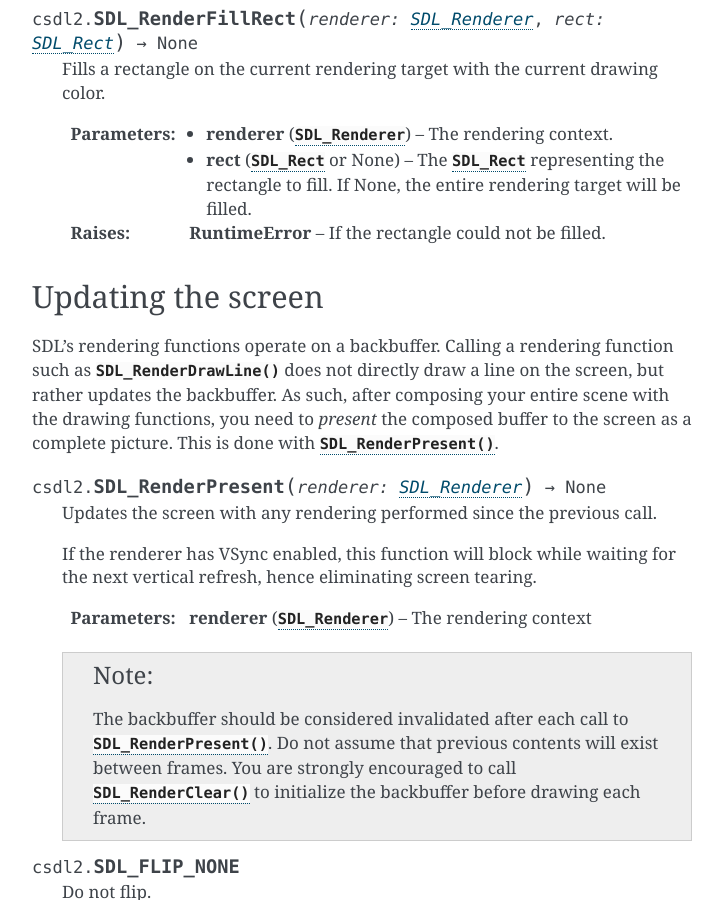
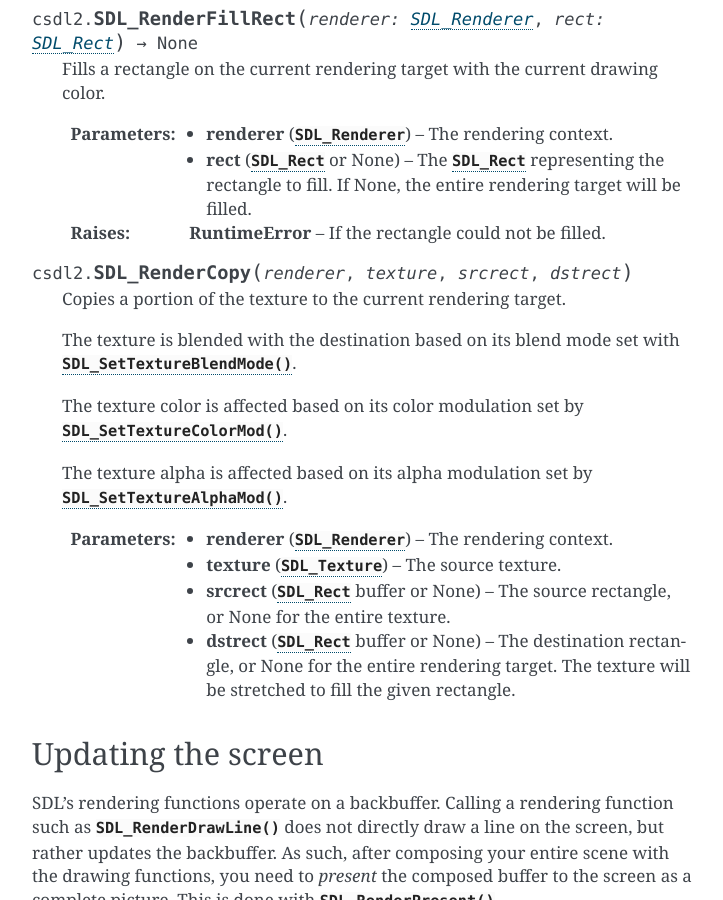
Before and after one commit to pyokagan/pycsdl2, a Sphinx documentation site: the page built from docs/api/render.rst, in a window 1280 px wide and 900 px high, scrolled down 6371 px. Shown: the whole window, without its empty margins (388-1111 px from the left). Built offline with Sphinx 7.4.7, drawn with Linux system fonts in a browser that asks for light colours.

Commit message:
render: implement SDL_RenderCopy()

```diff
--- a/docs/api/render.rst
+++ b/docs/api/render.rst
@@ -318,6 +318,30 @@ Drawing
    :type rect: :class:`SDL_Rect` or None
    :raises RuntimeError: If the rectangle could not be filled.
 
+.. function:: SDL_RenderCopy(renderer, texture, srcrect, dstrect)
+
+   Copies a portion of the texture to the current rendering target.
+
+   The texture is blended with the destination based on its blend mode set with
+   :func:`SDL_SetTextureBlendMode`.
+
+   The texture color is affected based on its color modulation set by
+   :func:`SDL_SetTextureColorMod`.
+
+   The texture alpha is affected based on its alpha modulation set by
+   :func:`SDL_SetTextureAlphaMod`.
+
+   :param renderer: The rendering context.
+   :type renderer: :class:`SDL_Renderer`
+   :param texture: The source texture.
+   :type texture: :class:`SDL_Texture`
+   :param srcrect: The source rectangle, or None for the entire texture.
+   :type srcrect: :class:`SDL_Rect` buffer or None
+   :param dstrect: The destination rectangle, or None for the entire rendering
+                   target. The texture will be stretched to fill the given
+                   rectangle.
+   :type dstrect: :class:`SDL_Rect` buffer or None
+
 Updating the screen
 -------------------
 SDL's rendering functions operate on a backbuffer. Calling a rendering function
```
Also changed, not shown: 3 other files.
